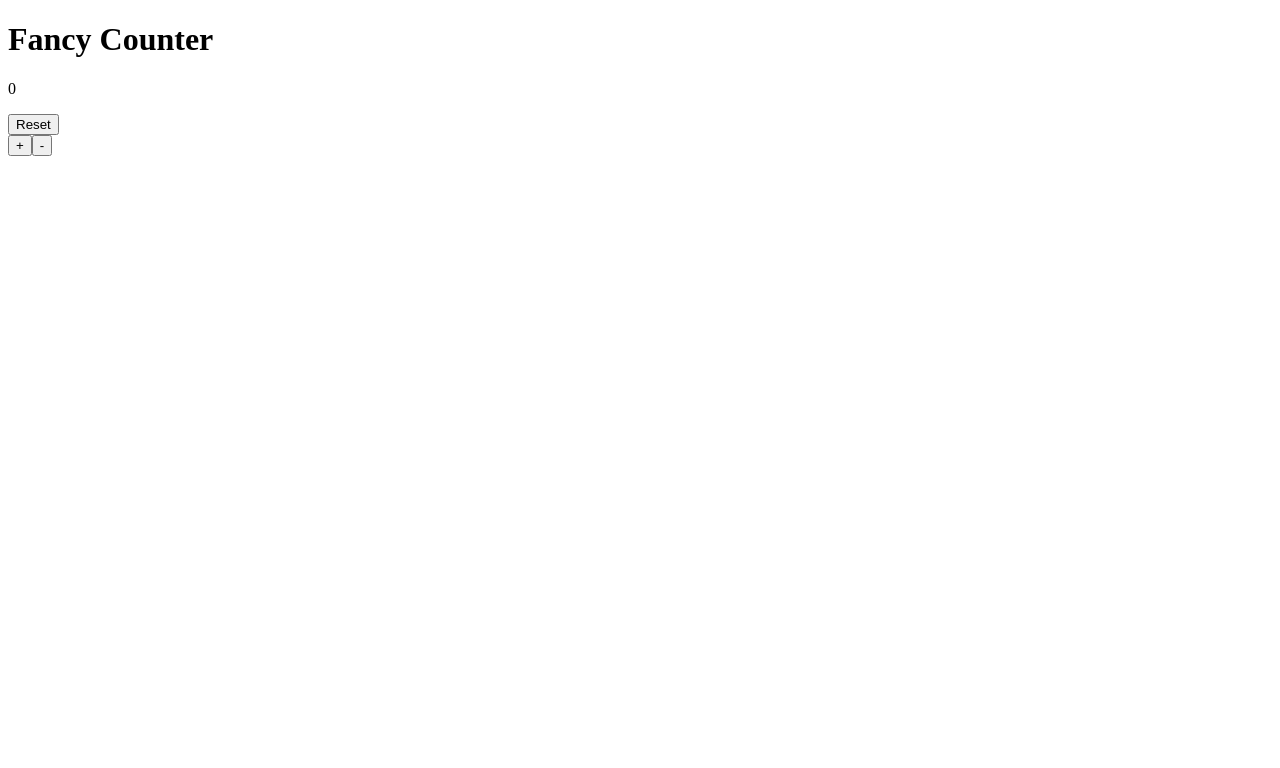
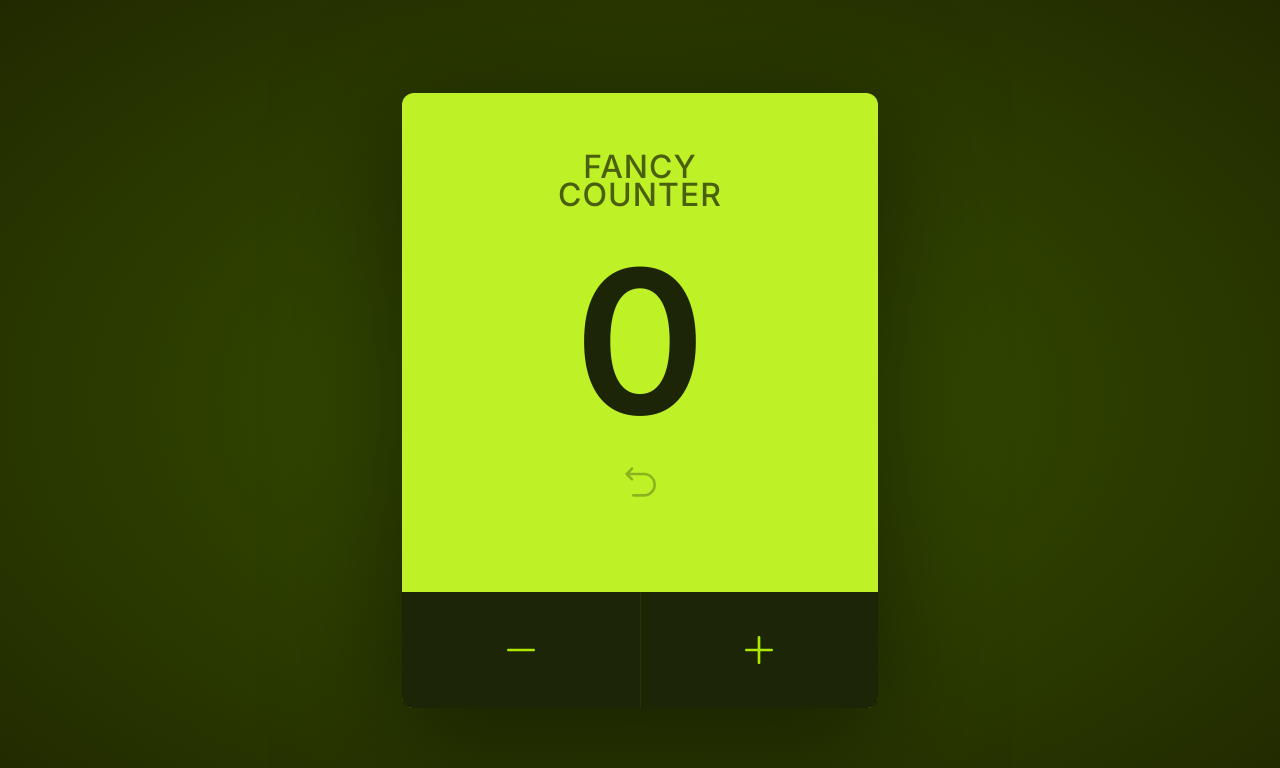
Before and after one commit to jihanv/fancy-counter, a React (Vite) app: page / in a window 1280 px wide. Shown: the top 768 px of the page. Built offline with nearby package versions, Linux system fonts and the light colour scheme.

Commit message:
Add styling and icons.

```diff
--- a/package.json
+++ b/package.json
@@ -10,6 +10,7 @@
     "preview": "vite preview"
   },
   "dependencies": {
+    "@radix-ui/react-icons": "^1.3.0",
     "react": "^18.2.0",
     "react-dom": "^18.2.0"
   },
--- a/src/App.jsx
+++ b/src/App.jsx
@@ -1,17 +1,9 @@
-import Title from "./Title";
-import Count from "./Count";
-import ResetButton from "./ResetButton";
-import CountButtons from "./CountButtons";
+import Card from "./Card";
 
 function App() {
   return (
     <main>
-      <div>
-        <Title />
-        <Count />
-        <ResetButton />
-        <CountButtons />
-      </div>
+      <Card />
     </main>
   );
 }
--- /dev/null
+++ b/src/Card.jsx
@@ -0,0 +1,15 @@
+import Title from "./Title";
+import Count from "./Count";
+import ResetButton from "./ResetButton";
+import CountButtons from "./CountButtons";
+
+export default function Card() {
+  return (
+    <div className="card">
+      <Title />
+      <Count />
+      <ResetButton />
+      <CountButtons />
+    </div>
+  );
+}
--- a/src/Count.jsx
+++ b/src/Count.jsx
@@ -1,3 +1,3 @@
 export default function Count() {
-  return <p>0</p>;
+  return <p className="count">0</p>;
 }
--- a/src/CountButtons.jsx
+++ b/src/CountButtons.jsx
@@ -1,8 +1,14 @@
+import { MinusIcon, PlusIcon } from "@radix-ui/react-icons";
+
 export default function CountButtons() {
   return (
-    <div>
-      <button>+</button>
-      <button>-</button>
+    <div className="button-container">
+      <button className="count-btn">
+        <MinusIcon className="count-btn-icon" />
+      </button>
+      <button className="count-btn">
+        <PlusIcon className="count-btn-icon" />
+      </button>
     </div>
   );
 }
--- a/src/ResetButton.jsx
+++ b/src/ResetButton.jsx
@@ -1,3 +1,10 @@
+import { ResetIcon } from "@radix-ui/react-icons";
+
 export default function ResetButton() {
-  return <button>Reset</button>;
+  return (
+    <button className="reset-btn">
+      {" "}
+      <ResetIcon className="reset-btn-icon" />
+    </button>
+  );
 }
--- a/src/Title.jsx
+++ b/src/Title.jsx
@@ -1,5 +1,5 @@
 function Title() {
-  return <h1>Fancy Counter</h1>;
+  return <h1 className="title">Fancy Counter</h1>;
 }
 
 export default Title;
--- /dev/null
+++ b/src/index.css
@@ -0,0 +1,139 @@
+@import url("https://fonts.googleapis.com/css2?family=Inter:wght@300;400;500;600;700;800;900&display=swap");
+@import url("https://fonts.googleapis.com/css2?family=Inter+Tight:ital,wght@0,100..900;1,100..900&family=Poppins:wght@300;400;500;700&display=swap");
+
+* {
+  margin: 0;
+  padding: 0;
+  box-sizing: border-box;
+}
+
+button {
+  all: unset;
+}
+
+body {
+  font-family: Inter, sans-serif;
+  height: 100vh;
+  background-image: radial-gradient(ellipse, #385300, #212900);
+}
+
+#root {
+  width: 100%;
+  height: 100%;
+}
+
+main {
+  width: 100%;
+  height: 100%;
+  display: flex;
+  justify-content: center;
+  align-items: center;
+}
+
+.card {
+  background-color: #bef227;
+  width: 476px;
+  height: 615px;
+  border-radius: 12px;
+  box-shadow: 0 25px 121px rgba(0, 0, 0, 0.5);
+  display: flex;
+  flex-direction: column;
+  align-items: center;
+  transition: all 0.4s;
+}
+
+.card--limit {
+  background-color: #a3d11b;
+}
+
+.title {
+  opacity: 0.6;
+  text-transform: uppercase;
+  letter-spacing: 1px;
+  width: 200px;
+  text-align: center;
+  line-height: 0.9;
+  font-weight: 500;
+  font-size: 32px;
+  margin-top: 60px;
+}
+
+.count {
+  color: #1d2507;
+  font-size: 200px;
+  font-weight: 600;
+  margin-top: 10px;
+}
+
+.reset-btn {
+  cursor: pointer;
+  opacity: 0.3;
+  transition: all 0.4s;
+}
+
+.reset-btn:hover,
+.reset-btn:focus {
+  opacity: 0.5;
+}
+
+.reset-btn-icon {
+  color: #1d2507;
+  height: 40px;
+  width: 40px;
+}
+
+.button-container {
+  background-color: #1d2507;
+  height: 116px;
+  width: 100%;
+  margin-top: auto;
+  border-bottom-right-radius: 10px;
+  border-bottom-left-radius: 10px;
+  display: flex;
+}
+
+.count-btn {
+  flex: 1;
+  display: flex;
+  justify-content: center;
+  align-items: center;
+  cursor: pointer;
+  transition: all 0.4s;
+}
+
+.count-btn:first-child {
+  border-right: 1px solid rgba(189, 254, 0, 0.07);
+}
+
+.count-btn:hover,
+.count-btn:focus {
+  background-color: #212b06;
+}
+
+.count-btn--plus {
+  border-left: 1px solid rgba(189, 254, 0, 0.15);
+}
+
+.count-btn-icon {
+  color: #bdfe00;
+  opacity: 0.9;
+  height: 40px;
+  width: 40px;
+}
+
+@media (max-width: 680px) or (max-height: 730px) {
+  .card {
+    width: 100%;
+    height: 100%;
+    border-radius: 0;
+  }
+
+  .title {
+    margin-top: 100px;
+  }
+
+  .buttons {
+    border-bottom-left-radius: 0;
+    border-bottom-right-radius: 0;
+  }
+}
--- a/src/main.jsx
+++ b/src/main.jsx
@@ -1,6 +1,7 @@
 import React from "react";
 import ReactDOM from "react-dom/client";
 import App from "./App.jsx";
+import "./index.css";
 
 ReactDOM.createRoot(document.getElementById("root")).render(
   <React.StrictMode>
```
Also changed, not shown: 1 other file (tests, documents, lock files or other folders).
